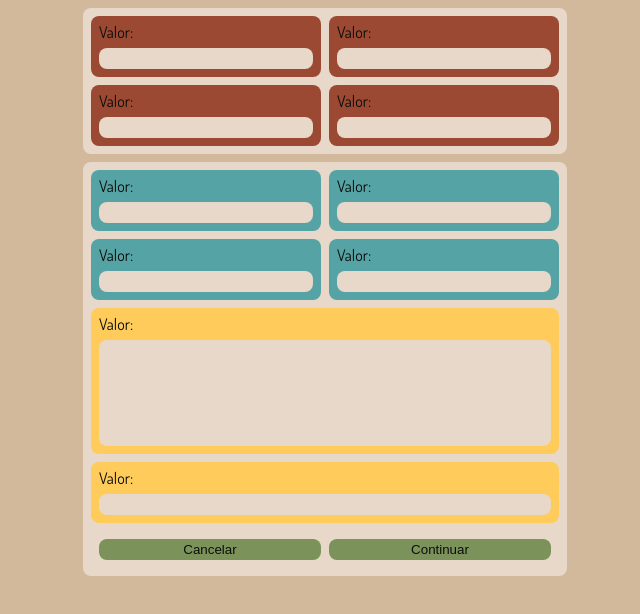
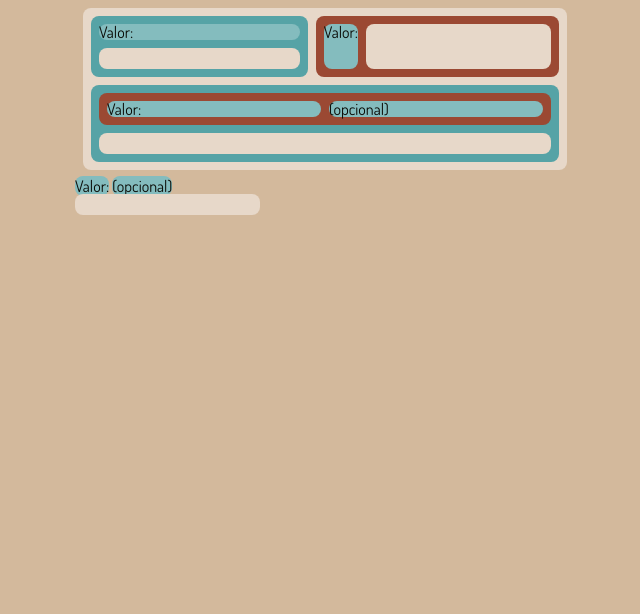
Before and after one commit to filipecancio/orbona, a plain HTML site: page grid-layout/page01.html in a window 1280 px wide. Shown: the whole page, without its empty margins (315-955 px from the left). Drawn offline with Linux system fonts and the light colour scheme.

Commit message:
Atualização

```diff
--- a/grid-layout/assets/css/style.css
+++ b/grid-layout/assets/css/style.css
@@ -11,56 +11,56 @@ button{
   background: #7B935A;
   color: #0C0E09;
 }
-.fd-form{
+label{
+  background: #84BCBE;
+}
+.fd-table{
   background: #E7D8C9;
 }
-.cliente{
+.fd-table .fd-table--column{
   background: #56a3a6;
 }
-.assinatura{
+.fd-table .fd-table--row{
   background: #9B4933;
 }
-.mensagem{
-  background: #FFCB5B;
-}
 /*Configurações de estilo*/
-.fd-form,
+.fd-table,
 div input,
 div,
-button{
+button,
+label{
   border-color: transparent;
   border-radius: 1vh;
 }
 
 /*Configurações de grid*/
-.fd-form{
+.fd-table{
   display: grid;
   grid-template-columns: 1fr 1fr;
   grid-gap: 1vh;
 }
 
-.fd-form > div{
+.fd-table .fd-table--column{
   display: grid;
   grid-template-columns: 1fr;
   grid-gap: 1vh;
 }
-.fd-form > div:nth-child(n+5){
+.fd-table .fd-table--row{
+  display: grid;
+  grid-template-columns: 1fr 1fr;
+  grid-gap: 1vh;
+}
+.fd-table > .fd-table--1c{
+  display: grid;
   grid-column: 1/3;
 }
-.fd-form > .botoes{
-  grid-column: 1;
-  grid-template-columns: 1fr 1fr;
-}
 /*Configurações de dimensão*/
-.fd-form{
+.fd-table{
   margin: 1vh;
 }
-.fd-form,
-.fd-form > div{
+.fd-table,
+.fd-table div{
   padding: 1vh;
-}
-.fd-form > div:nth-child(5) input{
-  height: 100px;
 }
 body{
   display: flex;
--- a/grid-layout/page01.html
+++ b/grid-layout/page01.html
@@ -9,53 +9,29 @@
   </head>
   <body>
     <section>
-      <div class="fd-form">
-        <div class="assinatura">
+      <div class="fd-table">
+        <div class="fd-table--column">
           <label>Valor:</label>
           <input />
         </div>
-        <div class="assinatura">
+        <div class="fd-table--row">
           <label>Valor:</label>
           <input />
         </div>
-        <div class="assinatura">
-          <label>Valor:</label>
-          <input />
-        </div>
-        <div class="assinatura">
-          <label>Valor:</label>
+        <div class="fd-table--column fd-table--1c">
+          <div class="fd-table--row">
+            <label>Valor:</label>
+            <label>(opcional)</label>
+          </div>
           <input />
         </div>
       </div>
-      <div class="fd-form">
-        <div class="cliente">
+      <div class="fd-table--column fd-table--1c">
+        <div class="fd-table--row">
           <label>Valor:</label>
-          <input />
+          <label>(opcional)</label>
         </div>
-        <div class="cliente">
-          <label>Valor:</label>
-          <input />
-        </div>
-        <div class="cliente">
-          <label>Valor:</label>
-          <input />
-        </div>
-        <div class="cliente">
-          <label>Valor:</label>
-          <input />
-        </div>
-        <div class="mensagem">
-          <label>Valor:</label>
-          <input />
-        </div>
-        <div class="mensagem">
-          <label>Valor:</label>
-          <input />
-        </div>
-        <div class="botoes">
-          <button type="button">Cancelar</button>
-          <button type="button">Continuar</button>
-        </div>
+        <input />
       </div>
     </section>
   </body>
```
